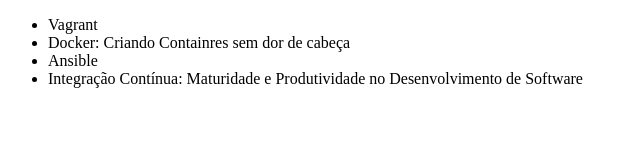
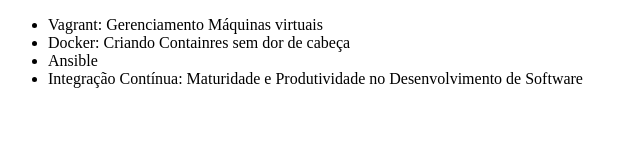
Before and after one commit to erickramosxp/meu-git, a plain HTML site: page index.html in a window 1280 px wide. Shown: the whole page, without its empty margins (0-640 px from the left). Drawn offline with Linux system fonts and the light colour scheme.

Commit message:
Corrigindo curso de vagrant

```diff
--- a/index.html
+++ b/index.html
@@ -6,7 +6,7 @@
 </head>
 <body>
     <ul>
-        <li>Vagrant</li>
+        <li>Vagrant: Gerenciamento Máquinas virtuais </li>
         <li>Docker: Criando Containres sem dor de cabeça</li>
         <li>Ansible</li>
         <li>Integração Contínua: Maturidade e Produtividade no Desenvolvimento de Software</li>
```
